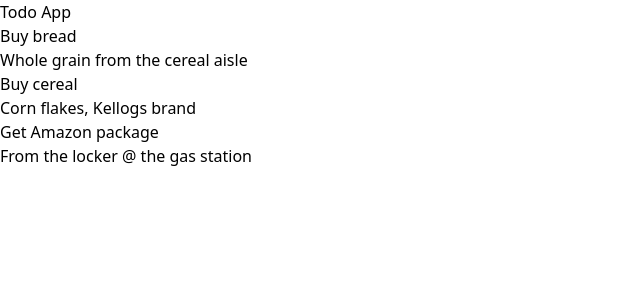
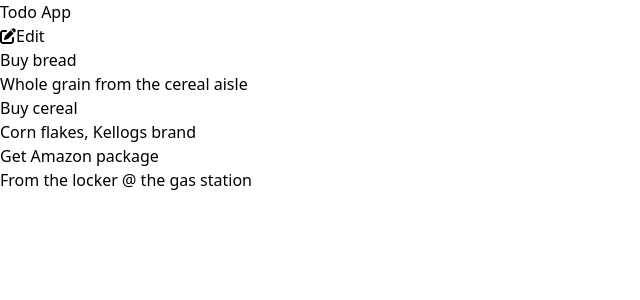
Before and after one commit to migvidal/todo-app-demo-pro, a React (Vite) app: page / in a window 1280 px wide. Shown: the top 300 px of the page, without its empty margins (0-640 px from the left). Built offline with nearby package versions, Linux system fonts and the light colour scheme.

Commit message:
Add "edit" button

```diff
--- a/src/App.tsx
+++ b/src/App.tsx
@@ -4,11 +4,11 @@ import { TodoItem } from "./TodoItem"
 import React from "react";
 import { todo } from "node:test";
 import { FontAwesomeIcon } from '@fortawesome/react-fontawesome'
-import { faEnvelope } from '@fortawesome/free-solid-svg-icons'
+import { faEdit } from '@fortawesome/free-solid-svg-icons'
+import { CustomButton } from "./CustomButton";
 
 const App = () => {
   let [doneTodos, setDoneTodos] = useState(new Set<Todo>());
-
   function updateDoneTodos(newTodo: Todo) {
     const newSet = new Set(doneTodos);
     if (newSet.has(newTodo)) {
@@ -18,10 +18,12 @@ const App = () => {
     }
     setDoneTodos(newSet);
   }
+  let [editMode, setEditMode] = useState(false);
 
   return (
     <main className="m-2 max-w-xl">
       <h1 className="text-2xl font-bold">Todo App</h1>
+      <CustomButton label={"Edit"} icon={<FontAwesomeIcon icon={faEdit} />} onClick={ () => setEditMode(!editMode)} />
       {Array.from(todos).map(todo =>
         <TodoItem
           key={todo.title}
--- /dev/null
+++ b/src/CustomButton.tsx
@@ -0,0 +1,16 @@
+import { icon } from "@fortawesome/fontawesome-svg-core"
+import React, { ReactNode } from "react"
+
+export const CustomButton = ({ label, icon, onClick }: { label: string, icon: ReactNode | undefined, onClick: () => any }) => {
+    const iconIsDefined = typeof icon !== 'undefined'
+    const lightStyles = "text-cyan-400 border-cyan-400 hover:bg-cyan-400 hover:text-white"
+    const darkStyles = "dark:text-cyan-600 dark:border-cyan-600 dark:hover:bg-cyan-600"
+    const style = "flex items-center rounded-full px-3 py-1 m-2 border-2" + " " + lightStyles + " " + darkStyles
+    return (
+        <button className={style} onClick={onClick} aria-description={label}>
+            {iconIsDefined ? icon : ""}
+            <span className="px-1"></span>
+            <span>{label}</span>
+        </button>
+    )
+}
```
